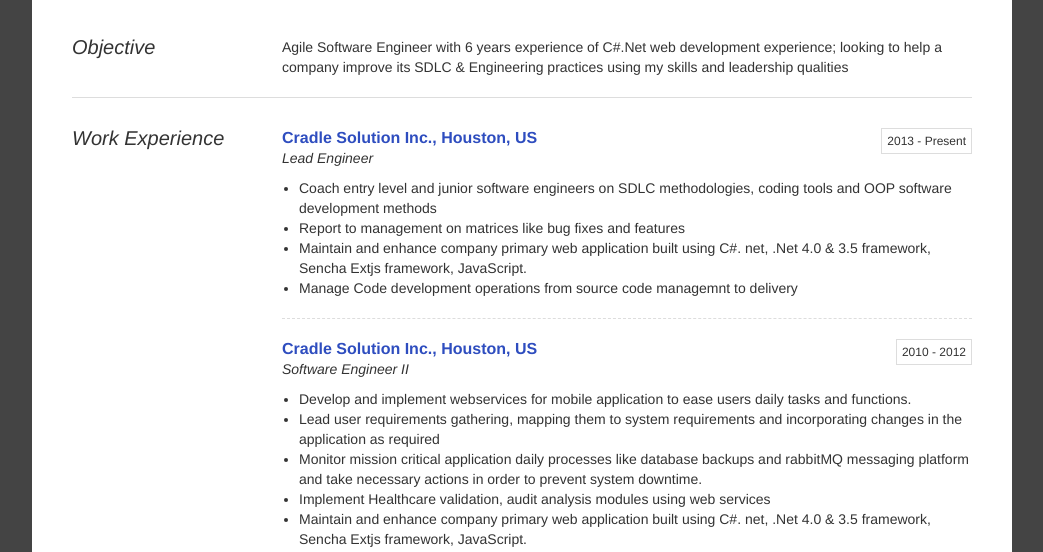
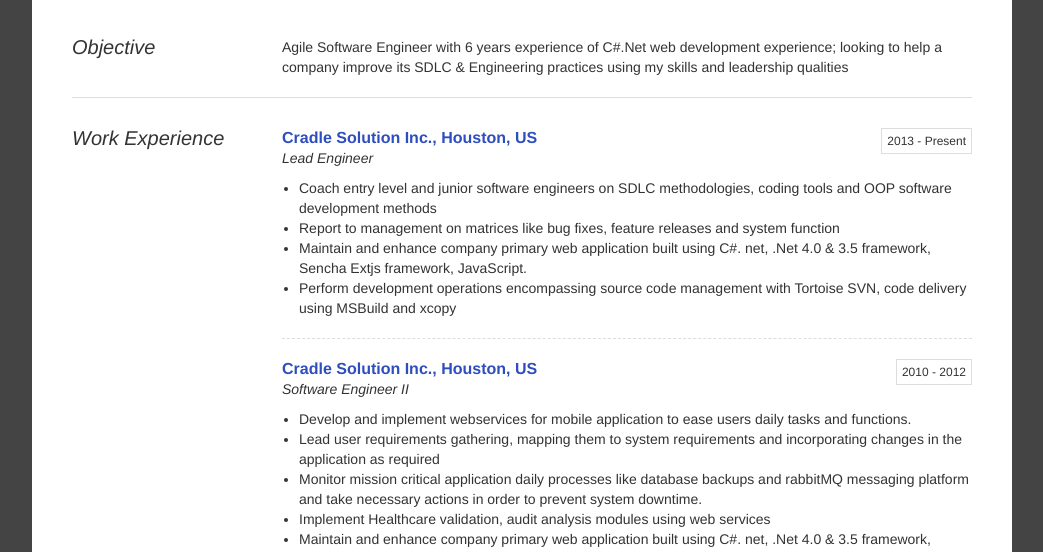
Before and after one commit to wodubayo/wodubayo.github.io, a plain HTML site: page index.html in a window 1280 px wide. Shown: the part 223-775 px from the top of the page, without its empty margins (118-1161 px from the left). Drawn offline with Linux system fonts and the light colour scheme.

Commit message:
Minor changes

```diff
--- a/index.html
+++ b/index.html
@@ -89,9 +89,9 @@
 				        	<div class="margin-top-10">
 				        		<ul>
 									<li>Coach entry level and junior software engineers on SDLC methodologies, coding tools and OOP software development methods </li>
-									<li>Report to management on matrices like bug fixes and features</li>
+									<li>Report to management on matrices like bug fixes, feature releases and system function</li>
 									<li>Maintain and enhance company primary web application built using C#. net, .Net 4.0 & 3.5  framework, Sencha Extjs framework, JavaScript. </li>
-									<li>Manage Code development operations from source code managemnt to delivery</li>
+									<li>Perform development operations encompassing source code management with Tortoise SVN, code delivery using MSBuild and xcopy</li>
 								</ul>
 				        	</div>
 				        </div>
```
